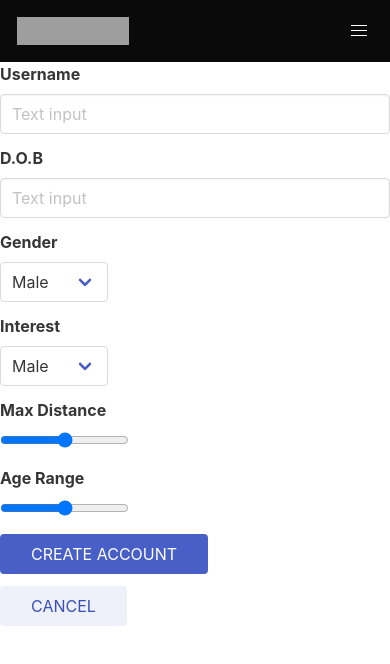
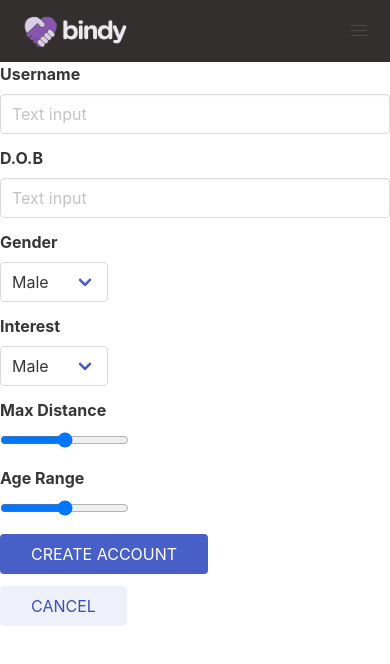
Before and after one commit to sangle-developh/Blindr, a React (Create React App) app: page / in a window 390 px wide. Shown: the top 664 px of the page. Built offline with nearby package versions, Linux system fonts and the light colour scheme; grey boxes are pictures that could not be loaded.

Commit message:
refractor header and edit styling

```diff
--- /dev/null
+++ b/src/Components/Header/HeaderBrand.js
@@ -0,0 +1,33 @@
+import React from 'react';
+import logo from './bindy-logo-white.png';
+
+function HeaderBrand({ setMenuState, menuActive }) {
+  const toggleMobileMenu = () => {
+    setMenuState(!menuActive);
+  };
+
+  return (
+    <div className="navbar-brand">
+      <a className="navbar-item" href="/">
+        <img src={logo} alt="Logo" className="logo" />
+      </a>
+
+      <a
+        role="button"
+        className="navbar-burger"
+        aria-label="menu"
+        aria-expanded="false"
+        data-target="navbarBasicExample"
+        onKeyDown={toggleMobileMenu}
+        onClick={toggleMobileMenu}
+        tabIndex={0}
+      >
+        <span aria-hidden="true" />
+        <span aria-hidden="true" />
+        <span aria-hidden="true" />
+      </a>
+    </div>
+  );
+}
+
+export default HeaderBrand;
--- /dev/null
+++ b/src/Components/Header/HeaderMenu.js
@@ -0,0 +1,15 @@
+import React from 'react';
+import SigninButton from './SigninButton';
+
+function NavBarMenu({ menuActive }) {
+  return (
+    <div className={`navbar-menu ${menuActive ? 'is-active' : ''}`}>
+      <a className="navbar-item">Home</a>
+
+      <a className="navbar-item">FAQs</a>
+      <SigninButton />
+    </div>
+  );
+}
+
+export default NavBarMenu;
--- /dev/null
+++ b/src/Components/Header/SigninButton.js
@@ -0,0 +1,14 @@
+/* eslint-disable react/button-has-type */
+import React from 'react';
+
+function SigninButton() {
+  return (
+    <div className="navbar-end">
+      <div className="navbar-item">
+        <button className="sign-in-btn">Sign in</button>
+      </div>
+    </div>
+  );
+}
+
+export default SigninButton;
--- a/src/Components/Header/header.css
+++ b/src/Components/Header/header.css
@@ -1,13 +1,51 @@
 .navbar {
   padding: 5px 100px;
+  background-color: #332f2f;
 }
 
 .button {
   padding: 0px 30px;
 }
 
-  @media only screen and (max-width: 600px) {
+.logo {
+  transform: scale(1.8);
+  margin: 0 20px 0 -20px;
+}
+
+.sign-in-btn {
+  width: 177px;
+  height: 31px;
+  border: solid 2px #a566d6;
+  border-radius: 5px;
+  background-color: transparent;
+  color: #a566d6;
+  font-size: 18px;
+}
+
+.sign-in-btn:hover {
+  color: white;
+  border: solid 2px white;
+}
+
+.navbar-item {
+  margin: 0 10px 0 5px;
+  color: #a566d6;
+  font-size: 18px;
+}
+
+@media only screen and (max-width: 1022px) {
   .navbar {
     padding: 5px 5px;
   }
+
+  .sign-in-btn {
+    width: 80px;
+    height: 30px;
+    border: none;
+    margin-left: -15px;
   }
+
+  .logo {
+    margin: 0 0 0 20px;
+  }
+}
--- a/src/Components/Header/index.js
+++ b/src/Components/Header/index.js
@@ -1,55 +1,17 @@
 import React, { useState } from 'react';
 import 'bulma/css/bulma.min.css';
 import './header.css';
+import HeaderBrand from './HeaderBrand';
+import HeaderMenu from './HeaderMenu';
 
 function Header() {
   const [menuActive, setMenuState] = useState(false);
 
-  const toggleMobileMenu = () => {
-    setMenuState(!menuActive);
-  };
-
   return (
     <div>
-      <nav className="navbar is-black" role="navigation" aria-label="main navigation">
-        <div className="navbar-brand">
-          <a className="navbar-item" href="/">
-            <img src="https://bulma.io/images/bulma-logo.png" width="112" height="28" alt="Logo" />
-          </a>
-
-          <a
-            role="button"
-            className="navbar-burger"
-            aria-label="menu"
-            aria-expanded="false"
-            data-target="navbarBasicExample"
-            onKeyDown={toggleMobileMenu}
-            onClick={toggleMobileMenu}
-            tabIndex={0}
-          >
-            <span aria-hidden="true" />
-            <span aria-hidden="true" />
-            <span aria-hidden="true" />
-          </a>
-        </div>
-
-        <div className={`navbar-menu ${menuActive ? 'is-active' : ''}`}>
-          <div className="navbar-start">
-            <a className="navbar-item">Home</a>
-
-            <a className="navbar-item">FAQs</a>
-          </div>
-
-          <div className="navbar-end">
-            <div className="navbar-item">
-              <div className="buttons">
-                <a className="button is-link">
-                  <strong>Sign in</strong>
-                </a>
-              </div>
-            </div>
-          </div>
-        </div>
+      <nav className="navbar" role="navigation" aria-label="main navigation">
+        <HeaderBrand setMenuState={setMenuState} menuActive={menuActive} />
+        <HeaderMenu menuActive={menuActive} />
       </nav>
     </div>
   );
```
Also changed, not shown: src/Components/Header/bindy-logo-white.png (added), src/Components/Header/bindy-logo.png (added). Lines whose indentation alone changed are shown as unchanged.
